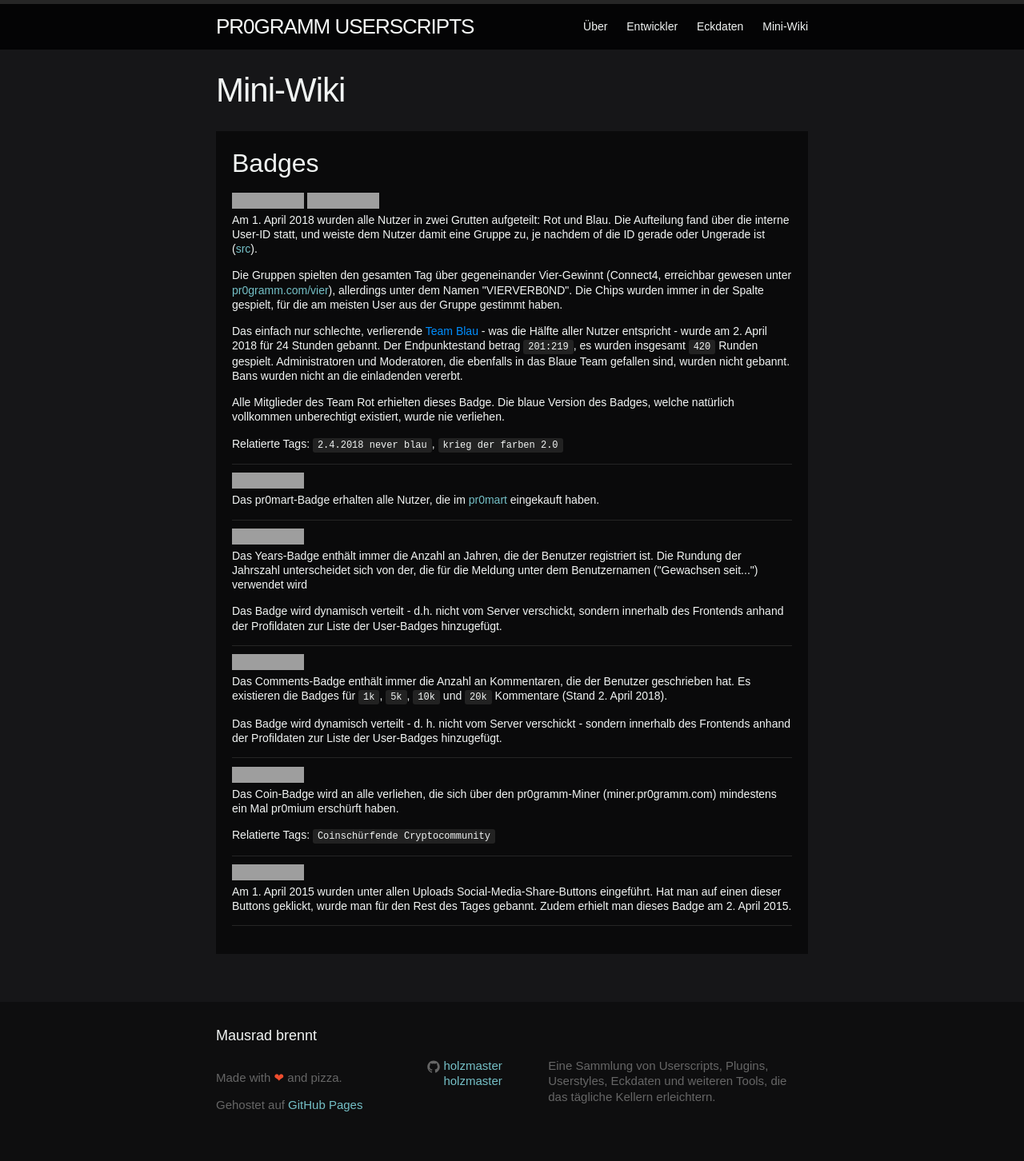
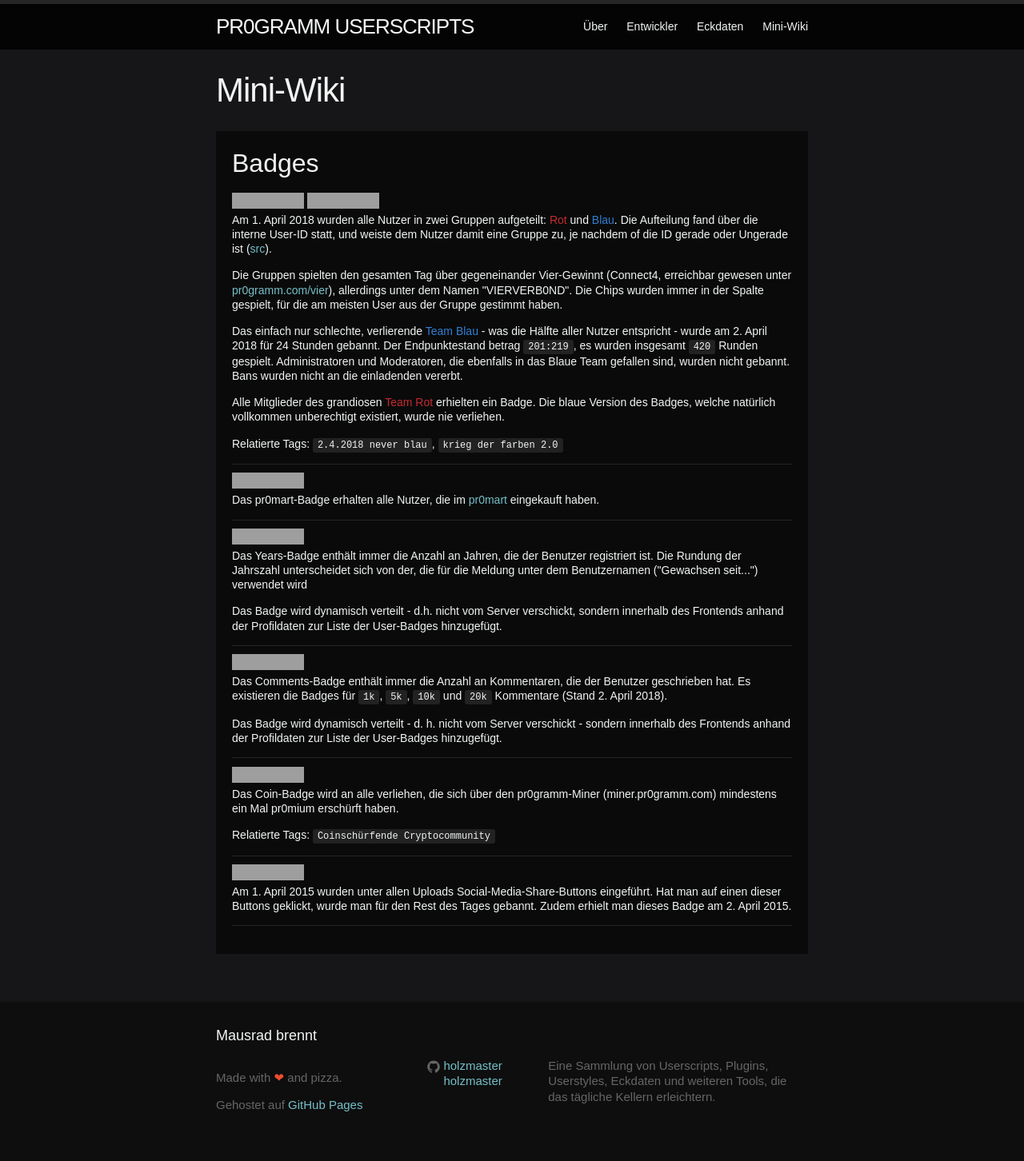
Before and after one commit to holzmaster/userscripts, a Jekyll site: the page built from miniwiki.html, in a window 1280 px wide. Shown: the whole page at 80% size. Built offline with Jekyll 4.4.1, drawn with Linux system fonts in a browser that asks for light colours; grey boxes are pictures that could not be loaded.

Commit message:
Fix stuff

```diff
--- a/css/main.scss
+++ b/css/main.scss
@@ -206,3 +206,5 @@ section dl {
 		margin-bottom: 10px;
 	}
 }
+.team-rot { color: #c52b2f }
+.team-blau { color: #337fd2 }
--- a/miniwiki.html
+++ b/miniwiki.html
@@ -15,7 +15,7 @@ permalink: /miniwiki/
 		</dt>
 		<dd>
 			<p>
-				Am 1. April 2018 wurden alle Nutzer in zwei Grutten aufgeteilt: Rot und Blau. Die Aufteilung fand über die interne User-ID
+				Am 1. April 2018 wurden alle Nutzer in zwei Gruppen aufgeteilt: <span class="team-rot">Rot</span> und <span class="team-blau">Blau</span>. Die Aufteilung fand über die interne User-ID
 				statt, und weiste dem Nutzer damit eine Gruppe zu, je nachdem of die ID gerade oder Ungerade ist (<a href="https://pr0gramm.com/new/2474893:comment21143967">src</a>).
 			</p>
 			<p>
@@ -24,13 +24,13 @@ permalink: /miniwiki/
 				die am meisten User aus der Gruppe gestimmt haben.
 			</p>
 			<p>
-				Das einfach nur schlechte, verlierende <span style="color: #008fff">Team Blau</span> - was die Hälfte aller Nutzer entspricht - wurde am 2. April 2018 für 24 Stunden gebannt. Der Endpunktestand betrag <code>201:219</code>, es wurden insgesamt <code>420</code> Runden gespielt.
+				Das einfach nur schlechte, verlierende <span class="team-blau">Team Blau</span> - was die Hälfte aller Nutzer entspricht - wurde am 2. April 2018 für 24 Stunden gebannt. Der Endpunktestand betrag <code>201:219</code>, es wurden insgesamt <code>420</code> Runden gespielt.
 
 				Administratoren und Moderatoren, die ebenfalls in das Blaue Team gefallen sind, wurden nicht gebannt. Bans wurden nicht an die einladenden
 				vererbt.
 			</p>
 			<p>
-				Alle Mitglieder des Team Rot erhielten dieses Badge. Die blaue Version des Badges, welche natürlich vollkommen unberechtigt existiert, wurde nie verliehen.
+				Alle Mitglieder des grandiosen <span class="team-rot">Team Rot</span> erhielten ein Badge. Die blaue Version des Badges, welche natürlich vollkommen unberechtigt existiert, wurde nie verliehen.
 			</p>
 			<p>Relatierte Tags: <code>2.4.2018 never blau</code>, <code>krieg der farben 2.0</code></p>
 		</dd>
```
